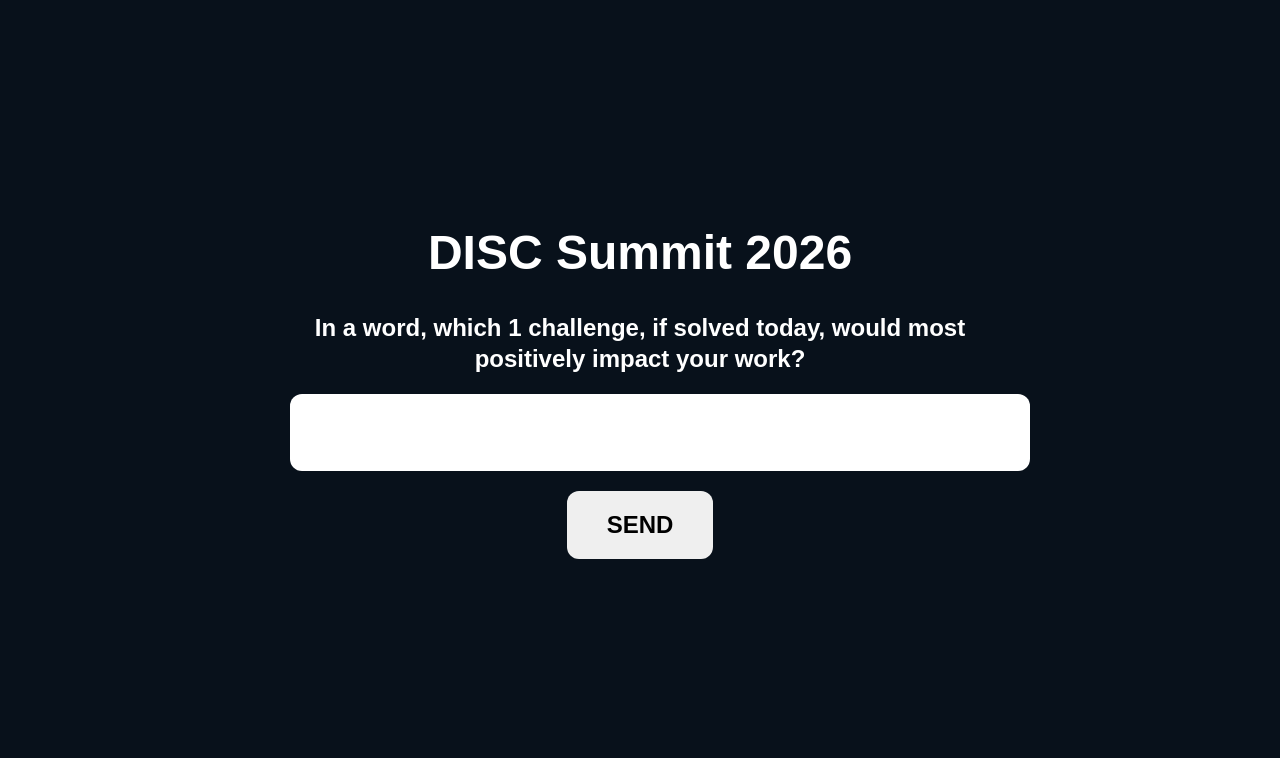
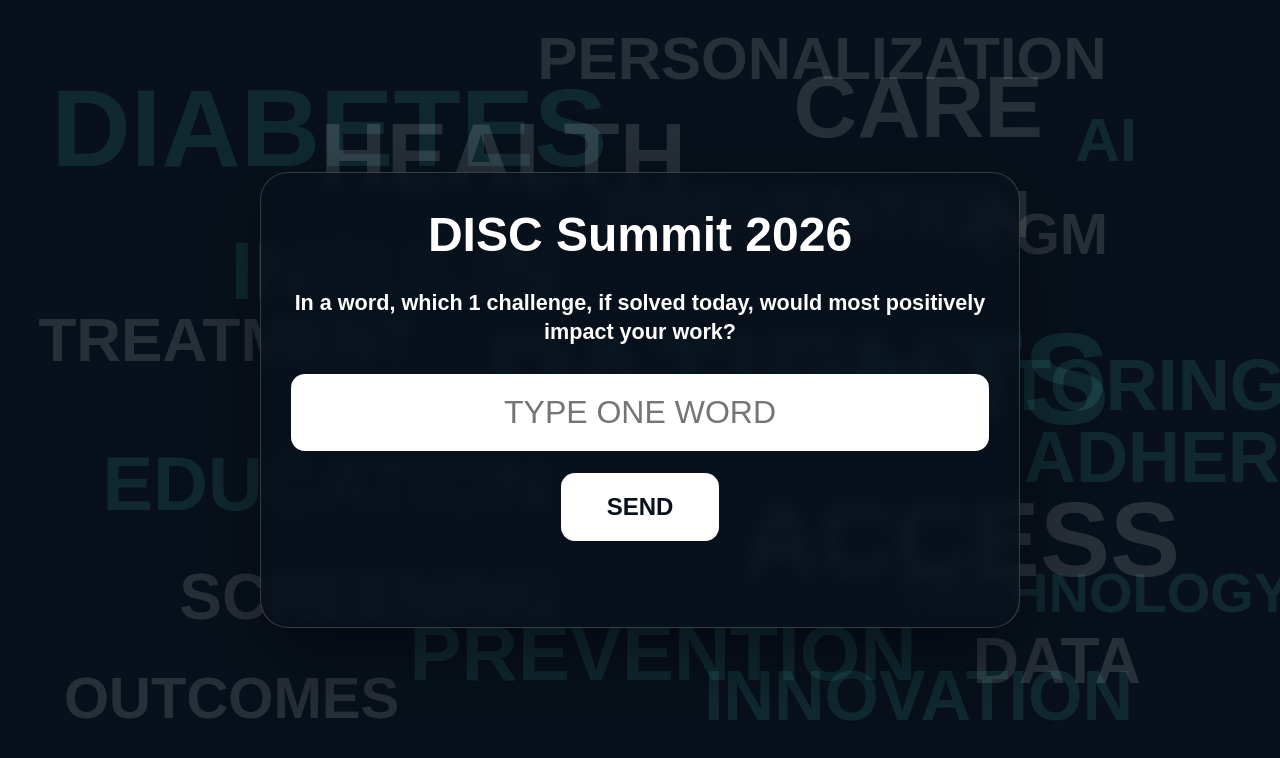
Before and after one commit to innovacion-tvdbs/disc2026, a plain HTML site: page index.html in a window 1280 px wide. Drawn offline with Linux system fonts and the light colour scheme.

Commit message:
Update index.html estético

```diff
--- a/index.html
+++ b/index.html
@@ -6,6 +6,10 @@
 <title>DISC 2026</title>
 
 <style>
+*{
+    box-sizing:border-box;
+}
+
 body{
     font-family:Arial,sans-serif;
     background:#08111B;
@@ -15,61 +19,102 @@ body{
     align-items:center;
     min-height:100vh;
     margin:0;
-
-    <div class="word-cloud">
-      <span class="w1">DIABETES</span>
-      <span class="w2">CARE</span>
-      <span class="w3">INSULIN</span>
-      <span class="w4">CGM</span>
-      <span class="w5">EDUCATION</span>
-      <span class="w6">ACCESS</span>
-      <span class="w7">PREVENTION</span>
-      <span class="w8">DATA</span>
-      <span class="w9">PATIENTS</span>
-      <span class="w10">OUTCOMES</span>
-      <span class="w11">MONITORING</span>
-      <span class="w12">HEALTH</span>
-      <span class="w13">AI</span>
-      <span class="w14">PERSONALIZATION</span>
-      <span class="w15">ADHERENCE</span>
-    </div>
-
-
-
+    overflow:hidden;
 }
 
+.word-cloud{
+    position:fixed;
+    inset:0;
+    overflow:hidden;
+    pointer-events:none;
+    z-index:0;
+}
+
+.word-cloud span{
+    position:absolute;
+    opacity:0.13;
+    font-weight:900;
+    white-space:nowrap;
+    text-transform:uppercase;
+    filter:blur(.1px);
+}
+
+.w1{left:4%;top:8%;font-size:110px;color:#4FD1C5;}
+.w2{left:62%;top:7%;font-size:88px;color:#ffffff;}
+.w3{left:18%;top:28%;font-size:82px;color:#4FD1C5;}
+.w4{left:76%;top:25%;font-size:58px;color:#ffffff;}
+.w5{left:8%;top:55%;font-size:76px;color:#4FD1C5;}
+.w6{left:58%;top:60%;font-size:105px;color:#ffffff;}
+.w7{left:32%;top:76%;font-size:78px;color:#4FD1C5;}
+.w8{left:76%;top:78%;font-size:64px;color:#ffffff;}
+.w9{left:38%;top:38%;font-size:130px;color:#4FD1C5;}
+.w10{left:5%;top:83%;font-size:58px;color:#ffffff;}
+.w11{left:64%;top:43%;font-size:72px;color:#4FD1C5;}
+.w12{left:25%;top:13%;font-size:92px;color:#ffffff;}
+.w13{left:84%;top:13%;font-size:62px;color:#4FD1C5;}
+.w14{left:42%;top:3%;font-size:60px;color:#ffffff;}
+.w15{left:80%;top:52%;font-size:72px;color:#4FD1C5;}
+.w16{left:14%;top:70%;font-size:64px;color:#ffffff;}
+.w17{left:55%;top:82%;font-size:70px;color:#4FD1C5;}
+.w18{left:3%;top:38%;font-size:62px;color:#ffffff;}
+.w19{left:70%;top:70%;font-size:56px;color:#4FD1C5;}
+.w20{left:47%;top:22%;font-size:66px;color:#ffffff;}
+
 .card{
+    position:relative;
+    z-index:10;
     width:90%;
-    max-width:700px;
+    max-width:760px;
     text-align:center;
+    padding:34px 30px 38px;
+    border-radius:28px;
+    background:rgba(8,17,27,.78);
+    border:1px solid rgba(255,255,255,.18);
+    box-shadow:0 30px 80px rgba(0,0,0,.45);
+    backdrop-filter:blur(8px);
 }
 
 h1{
     font-size:3rem;
+    margin:0 0 26px;
 }
 
 h2{
-    line-height:1.3;
+    line-height:1.35;
+    font-size:1.35rem;
+    margin:0 0 28px;
 }
 
 input{
     width:100%;
     padding:20px;
     font-size:2rem;
-    border-radius:12px;
+    border-radius:14px;
     border:none;
     text-align:center;
     text-transform:uppercase;
+    outline:none;
+}
+
+input:focus{
+    box-shadow:0 0 0 4px rgba(79,209,197,.35);
 }
 
 button{
-    margin-top:20px;
-    padding:20px 40px;
+    margin-top:22px;
+    padding:20px 46px;
     font-size:1.5rem;
     border:none;
-    border-radius:12px;
+    border-radius:14px;
     cursor:pointer;
     font-weight:bold;
+    background:#ffffff;
+    color:#08111B;
+}
+
+button:disabled{
+    opacity:.6;
+    cursor:not-allowed;
 }
 
 .message{
@@ -77,11 +122,53 @@ button{
     font-size:1.2rem;
     min-height:28px;
     color:#4FD1C5;
+    font-weight:bold;
+}
+
+@media(max-width:600px){
+    h1{
+        font-size:2.35rem;
+    }
+
+    h2{
+        font-size:1.1rem;
+    }
+
+    input{
+        font-size:1.55rem;
+    }
+
+    .word-cloud span{
+        opacity:.09;
+    }
 }
 </style>
 </head>
 
 <body>
+
+<div class="word-cloud">
+    <span class="w1">DIABETES</span>
+    <span class="w2">CARE</span>
+    <span class="w3">INSULIN</span>
+    <span class="w4">CGM</span>
+    <span class="w5">EDUCATION</span>
+    <span class="w6">ACCESS</span>
+    <span class="w7">PREVENTION</span>
+    <span class="w8">DATA</span>
+    <span class="w9">PATIENTS</span>
+    <span class="w10">OUTCOMES</span>
+    <span class="w11">MONITORING</span>
+    <span class="w12">HEALTH</span>
+    <span class="w13">AI</span>
+    <span class="w14">PERSONALIZATION</span>
+    <span class="w15">ADHERENCE</span>
+    <span class="w16">SCREENING</span>
+    <span class="w17">INNOVATION</span>
+    <span class="w18">TREATMENT</span>
+    <span class="w19">TECHNOLOGY</span>
+    <span class="w20">PREVENTION</span>
+</div>
 
 <div class="card">
 
@@ -92,7 +179,7 @@ In a word, which 1 challenge, if solved today,
 would most positively impact your work?
 </h2>
 
-<input id="wordInput" type="text" maxlength="25" autocomplete="off">
+<input id="wordInput" type="text" maxlength="25" autocomplete="off" placeholder="Type one word">
 
 <br>
 
@@ -111,7 +198,7 @@ async function sendWord(){
     const button = document.getElementById("sendBtn");
     const message = document.getElementById("message");
 
-    const word = input.value.trim();
+    const word = input.value.trim().toUpperCase();
 
     if(!word){
         message.textContent = "Please enter one word.";
```
